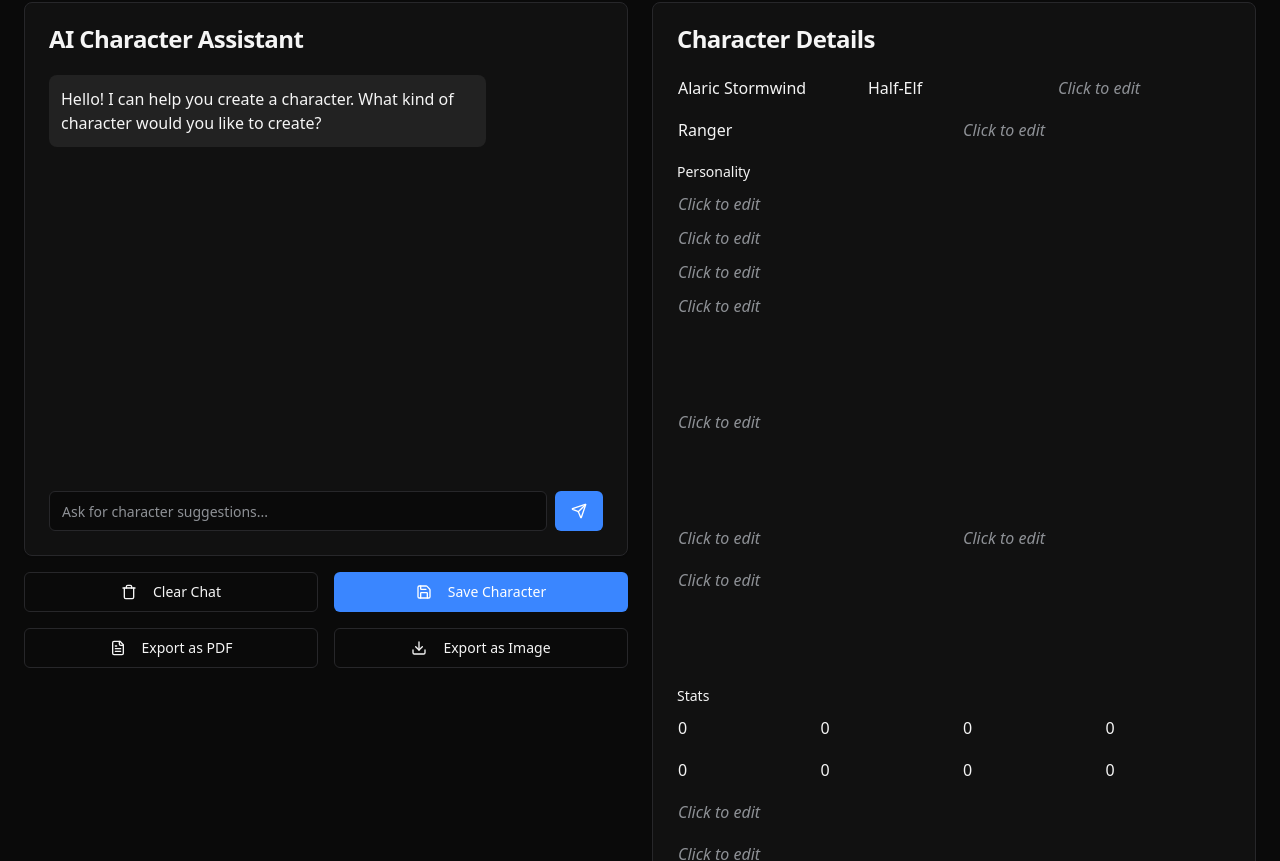
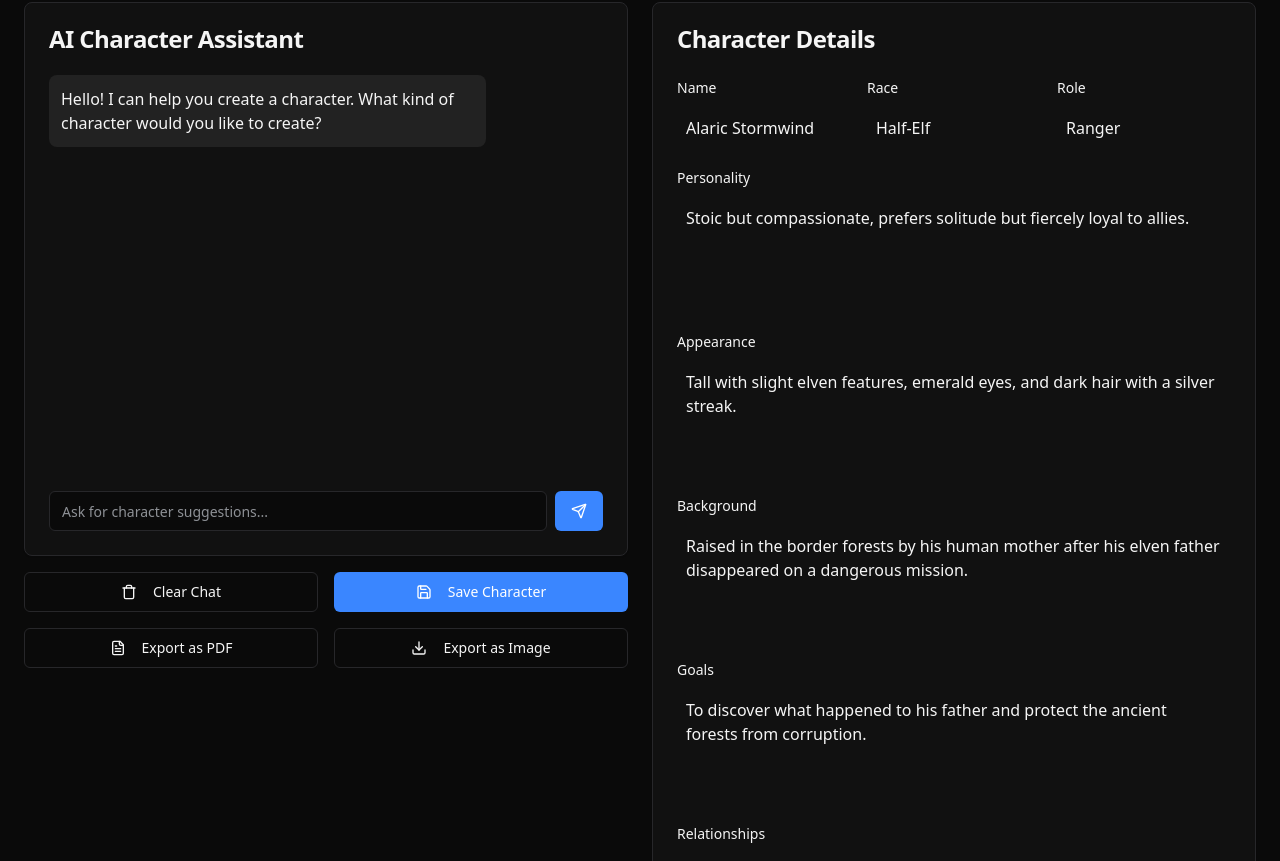
Before and after one commit to edonnie/storyforge-universe-builder, a React (Vite) app: page /worlds/1/characters/create in a window 1280 px wide. Shown: the part 219-1080 px from the top of the page. Built offline with nearby package versions, Linux system fonts and the light colour scheme.

Commit message:
Reverted to commit 8cdb392656e296ff1a68605b4fecd58458b36424

```diff
--- a/src/pages/CharacterCreation.tsx
+++ b/src/pages/CharacterCreation.tsx
@@ -242,67 +242,92 @@ Would you like me to elaborate on any of these aspects?`
               <CardTitle>Character Details</CardTitle>
             </CardHeader>
             <CardContent className="space-y-4">
-
-      {/* Row 1: Name, Race, Jobs */}
+              {/* Basic Details */}
               <div className="grid grid-cols-1 md:grid-cols-3 gap-4">
-        <EditableField label="Name" initialValue={character.name} onSave={(v) => handleSaveField('name', v)} />
-        <EditableField label="Race" initialValue={character.race} onSave={(v) => handleSaveField('race', v)} />
-        <EditableField label="Jobs" initialValue={character.jobs} onSave={(v) => handleSaveField('jobs', v)} />
+                <div className="space-y-2">
+                  <label className="text-sm font-medium">Name</label>
+                  <EditableField
+                    initialValue={character.name}
+                    onSave={(value) => handleSaveField('name', value)}
+                    placeholder="Character name"
+                    className="p-2 rounded hover:bg-muted/50"
+                  />
                 </div>
-
-      {/* Row 2: Role, Parents */}
-      <div className="grid grid-cols-1 md:grid-cols-2 gap-4">
-        <EditableField label="Role" initialValue={character.role} onSave={(v) => handleSaveField('role', v)} />
-        <EditableField label="Parents" initialValue={character.parents} onSave={(v) => handleSaveField('parents', v)} />
+                <div className="space-y-2">
+                  <label className="text-sm font-medium">Race</label>
+                  <EditableField
+                    initialValue={character.race}
+                    onSave={(value) => handleSaveField('race', value)}
+                    placeholder="Race/Species"
+                    className="p-2 rounded hover:bg-muted/50"
+                  />
                 </div>
-
-      {/* Personality Block */}
                 <div className="space-y-2">
-        <label className="text-sm font-medium">Personality</label>
-        <EditableField label="MBTI" initialValue={character.personality?.mbti} onSave={(v) => handleSaveField('personality.mbti', v)} />
-        <EditableField label="Enneagram" initialValue={character.personality?.enneagram} onSave={(v) => handleSaveField('personality.enneagram', v)} />
-        <EditableField label="Alignment" initialValue={character.personality?.alignment} onSave={(v) => handleSaveField('personality.alignment', v)} />
-        <EditableField label="Traits" initialValue={character.personality?.traits} onSave={(v) => handleSaveField('personality.traits', v)} multiline />
-      </div>
-
-      {/* Bio */}
-      <EditableField label="Bio" initialValue={character.bio} onSave={(v) => handleSaveField('bio', v)} multiline />
-
-      {/* Equipment */}
-      <div className="grid grid-cols-1 md:grid-cols-2 gap-4">
-        <EditableField label="Weapon" initialValue={character.weapon} onSave={(v) => handleSaveField('weapon', v)} />
-        <EditableField label="Armor" initialValue={character.armor} onSave={(v) => handleSaveField('armor', v)} />
-      </div>
-
-      {/* Style */}
-      <EditableField label="Style" initialValue={character.style} onSave={(v) => handleSaveField('style', v)} multiline />
-
-      {/* Stats */}
-      <div>
-        <label className="text-sm font-medium">Stats</label>
-        <div className="grid grid-cols-2 md:grid-cols-4 gap-4 mt-2">
-          {['hp','mp','physAttack','physDefense','agility','magicAttack','magicDefense','resist'].map((key) => (
+                  <label className="text-sm font-medium">Role</label>
                   <EditableField
-              key={key}
-              label={key.toUpperCase()}
-              initialValue={character.stats?.[key] || '0'}
-              onSave={(v) => handleSaveField(`stats.${key}`, v)}
+                    initialValue={character.role}
+                    onSave={(value) => handleSaveField('role', value)}
+                    placeholder="Class/Occupation"
+                    className="p-2 rounded hover:bg-muted/50"
                   />
-          ))}
                 </div>
               </div>
 
-      {/* Abilities */}
-      <EditableField label="Main Ability" initialValue={character.mainAbility} onSave={(v) => handleSaveField('mainAbility', v)} />
-      <EditableField label="Signature Skills" initialValue={character.signatureSkills} onSave={(v) => handleSaveField('signatureSkills', v)} multiline />
-      <EditableField label="Passives" initialValue={character.passives} onSave={(v) => handleSaveField('passives', v)} multiline />
+              {/* Character Description */}
+              <div className="space-y-2">
+                <label className="text-sm font-medium">Personality</label>
+                <EditableField
+                  initialValue={character.personality}
+                  onSave={(value) => handleSaveField('personality', value)}
+                  placeholder="Describe the character's personality traits"
+                  className="p-2 rounded hover:bg-muted/50"
+                  multiline
+                />
+              </div>
 
-      {/* Notes and Relationships */}
-      <EditableField label="Notes" initialValue={character.notes} onSave={(v) => handleSaveField('notes', v)} multiline />
-      <EditableField label="Relationships" initialValue={character.relationships} onSave={(v) => handleSaveField('relationships', v)} multiline />
+              <div className="space-y-2">
+                <label className="text-sm font-medium">Appearance</label>
+                <EditableField
+                  initialValue={character.appearance}
+                  onSave={(value) => handleSaveField('appearance', value)}
+                  placeholder="Describe the character's appearance"
+                  className="p-2 rounded hover:bg-muted/50"
+                  multiline
+                />
+              </div>
 
-      {/* Optional Story */}
-      <EditableField label="Story" initialValue={character.story} onSave={(v) => handleSaveField('story', v)} multiline />
+              <div className="space-y-2">
+                <label className="text-sm font-medium">Background</label>
+                <EditableField
+                  initialValue={character.background}
+                  onSave={(value) => handleSaveField('background', value)}
+                  placeholder="Describe the character's history and background"
+                  className="p-2 rounded hover:bg-muted/50"
+                  multiline
+                />
+              </div>
+
+              <div className="space-y-2">
+                <label className="text-sm font-medium">Goals</label>
+                <EditableField
+                  initialValue={character.goals}
+                  onSave={(value) => handleSaveField('goals', value)}
+                  placeholder="What are the character's motivations and goals?"
+                  className="p-2 rounded hover:bg-muted/50"
+                  multiline
+                />
+              </div>
+
+              <div className="space-y-2">
+                <label className="text-sm font-medium">Relationships</label>
+                <EditableField
+                  initialValue={character.relationships}
+                  onSave={(value) => handleSaveField('relationships', value)}
+                  placeholder="Describe the character's relationships with other characters"
+                  className="p-2 rounded hover:bg-muted/50"
+                  multiline
+                />
+              </div>
             </CardContent>
           </Card>
         </div>
```
Lines whose indentation alone changed are shown as unchanged.
